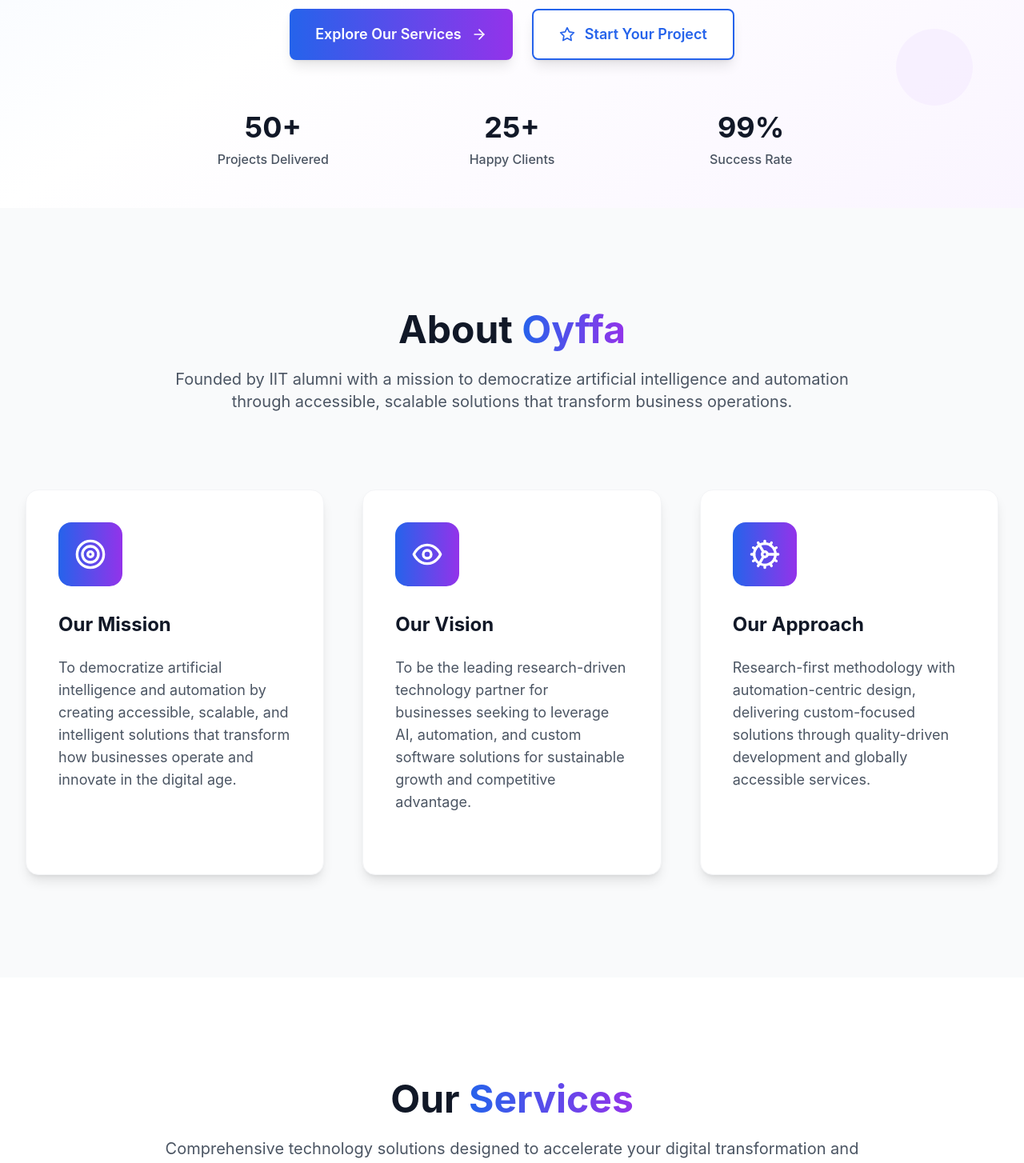
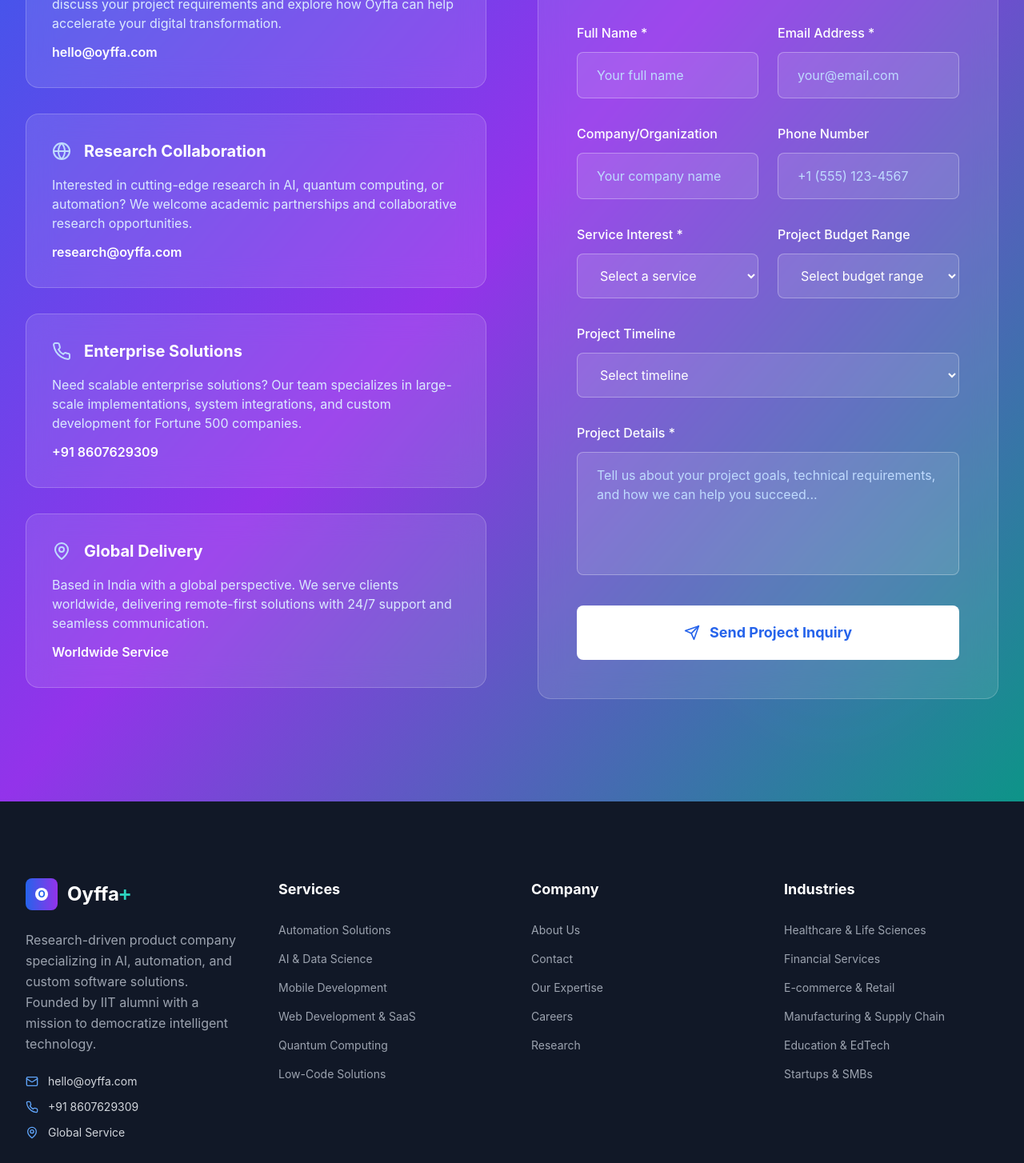
Before and after one commit to Ankit-Dhattarwal/oyffa_webapp, a React (Vite) app: page /contact in a window 1280 px wide. Shown: the part 540-1994 px from the top of the page at 80% size. Built offline with nearby package versions, Linux system fonts and the light colour scheme.

Commit message:
Add React Router for separate URLs

```diff
--- a/package.json
+++ b/package.json
@@ -13,7 +13,8 @@
     "@supabase/supabase-js": "^2.57.4",
     "lucide-react": "^0.344.0",
     "react": "^18.3.1",
-    "react-dom": "^18.3.1"
+    "react-dom": "^18.3.1",
+    "react-router-dom": "^7.9.1"
   },
   "devDependencies": {
     "@eslint/js": "^9.9.1",
--- a/src/App.tsx
+++ b/src/App.tsx
@@ -1,24 +1,29 @@
 import React from 'react';
+import { BrowserRouter as Router, Routes, Route } from 'react-router-dom';
 import Header from './components/Header';
-import Hero from './components/Hero';
-import About from './components/About';
-import Services from './components/Services';
-import Contact from './components/Contact';
+import Home from './pages/Home';
+import AboutUs from './pages/AboutUs';
+import Services from './pages/Services';
+import Contact from './pages/Contact';
 import Footer from './components/Footer';
 import './styles/global.css';
 
 function App() {
   return (
+    <Router>
       <div className="min-h-screen">
         <Header />
         <main>
-        <Hero />
-        <About />
-        <Services />
-        <Contact />
+          <Routes>
+            <Route path="/" element={<Home />} />
+            <Route path="/about-us" element={<AboutUs />} />
+            <Route path="/services" element={<Services />} />
+            <Route path="/contact" element={<Contact />} />
+          </Routes>
         </main>
         <Footer />
       </div>
+    </Router>
   );
 }
 
--- a/src/components/Header.tsx
+++ b/src/components/Header.tsx
@@ -1,9 +1,11 @@
 import React, { useState, useEffect } from 'react';
+import { Link, useLocation } from 'react-router-dom';
 import { Menu, X } from 'lucide-react';
 
 const Header = () => {
   const [isScrolled, setIsScrolled] = useState(false);
   const [isMobileMenuOpen, setIsMobileMenuOpen] = useState(false);
+  const location = useLocation();
 
   useEffect(() => {
     const handleScroll = () => {
@@ -14,17 +16,7 @@ const Header = () => {
     return () => window.removeEventListener('scroll', handleScroll);
   }, []);
 
-  const handleSmoothScroll = (e: React.MouseEvent<HTMLAnchorElement>, targetId: string) => {
-    e.preventDefault();
-    const element = document.getElementById(targetId);
-    if (element) {
-      const headerHeight = 80;
-      const targetPosition = element.offsetTop - headerHeight;
-      window.scrollTo({
-        top: targetPosition,
-        behavior: 'smooth'
-      });
-    }
+  const handleMobileMenuClose = () => {
     setIsMobileMenuOpen(false);
   };
 
@@ -39,7 +31,7 @@ const Header = () => {
       <nav className="max-w-7xl mx-auto px-6 lg:px-8">
         <div className="flex justify-between items-center h-20">
           {/* Logo */}
-          <div className="flex items-center space-x-4 cursor-pointer group">
+          <Link to="/" className="flex items-center space-x-4 cursor-pointer group">
             <div className="w-12 h-12 bg-gradient-to-r from-blue-600 to-purple-600 rounded-xl flex items-center justify-center transform transition-all duration-300 group-hover:scale-105 group-hover:shadow-lg">
               <div className="w-6 h-6 bg-white rounded-full flex items-center justify-center">
                 <span className="text-blue-600 font-bold text-sm">O</span>
@@ -50,25 +42,28 @@ const Header = () => {
                 Oyffa<span className="text-teal-500 font-mono">+</span>
               </h1>
             </div>
-          </div>
+          </Link>
 
           {/* Desktop Navigation */}
           <ul className="hidden md:flex items-center space-x-8 lg:space-x-12">
             {[
-              { href: 'hero', label: 'Home' },
-              { href: 'about', label: 'About' },
-              { href: 'services', label: 'Services' },
-              { href: 'contact', label: 'Contact' }
+              { href: '/', label: 'Home' },
+              { href: '/about-us', label: 'About' },
+              { href: '/services', label: 'Services' },
+              { href: '/contact', label: 'Contact' }
             ].map((item) => (
               <li key={item.href}>
-                <a
-                  href={`#${item.href}`}
-                  onClick={(e) => handleSmoothScroll(e, item.href)}
-                  className="text-gray-700 hover:text-blue-600 font-medium transition-colors duration-200 relative group py-2"
+                <Link
+                  to={item.href}
+                  className={`text-gray-700 hover:text-blue-600 font-medium transition-colors duration-200 relative group py-2 ${
+                    location.pathname === item.href ? 'text-blue-600' : ''
+                  }`}
                 >
                   {item.label}
-                  <span className="absolute bottom-0 left-0 w-0 h-0.5 bg-blue-600 group-hover:w-full transition-all duration-300"></span>
-                </a>
+                  <span className={`absolute bottom-0 left-0 h-0.5 bg-blue-600 group-hover:w-full transition-all duration-300 ${
+                    location.pathname === item.href ? 'w-full' : 'w-0'
+                  }`}></span>
+                </Link>
               </li>
             ))}
           </ul>
@@ -91,19 +86,21 @@ const Header = () => {
           <div className="md:hidden border-t border-gray-200 bg-white/95 backdrop-blur-lg">
             <ul className="py-4 space-y-2">
               {[
-                { href: 'hero', label: 'Home' },
-                { href: 'about', label: 'About' },
-                { href: 'services', label: 'Services' },
-                { href: 'contact', label: 'Contact' }
+                { href: '/', label: 'Home' },
+                { href: '/about-us', label: 'About' },
+                { href: '/services', label: 'Services' },
+                { href: '/contact', label: 'Contact' }
               ].map((item) => (
                 <li key={item.href}>
-                  <a
-                    href={`#${item.href}`}
-                    onClick={(e) => handleSmoothScroll(e, item.href)}
-                    className="block px-6 py-3 text-gray-700 hover:text-blue-600 hover:bg-gray-50 transition-all duration-200 font-medium"
+                  <Link
+                    to={item.href}
+                    onClick={handleMobileMenuClose}
+                    className={`block px-6 py-3 text-gray-700 hover:text-blue-600 hover:bg-gray-50 transition-all duration-200 font-medium ${
+                      location.pathname === item.href ? 'text-blue-600 bg-blue-50' : ''
+                    }`}
                   >
                     {item.label}
-                  </a>
+                  </Link>
                 </li>
               ))}
             </ul>
--- a/src/components/Hero.tsx
+++ b/src/components/Hero.tsx
@@ -1,19 +1,8 @@
 import React from 'react';
+import { Link } from 'react-router-dom';
 import { ArrowRight, Star } from 'lucide-react';
 
 const Hero = () => {
-  const handleScrollToSection = (sectionId: string) => {
-    const element = document.getElementById(sectionId);
-    if (element) {
-      const headerHeight = 80;
-      const targetPosition = element.offsetTop - headerHeight;
-      window.scrollTo({
-        top: targetPosition,
-        behavior: 'smooth'
-      });
-    }
-  };
-
   return (
     <section id="hero" className="relative min-h-screen flex items-center justify-center bg-gradient-to-br from-blue-50 via-white to-purple-50 overflow-hidden pt-20">
       {/* Background Elements */}
@@ -60,21 +49,21 @@ const Hero = () => {
 
         {/* CTA Buttons */}
         <div className="flex flex-col sm:flex-row justify-center gap-6 px-4">
-          <button
-            onClick={() => handleScrollToSection('services')}
+          <Link
+            to="/services"
             className="group bg-gradient-to-r from-blue-600 to-purple-600 text-white px-8 py-4 rounded-lg font-semibold text-lg shadow-lg hover:shadow-xl transform transition-all duration-300 hover:scale-105 hover:-translate-y-1 flex items-center justify-center gap-3 min-w-[220px]"
           >
             Explore Our Services
             <ArrowRight className="h-5 w-5 group-hover:translate-x-1 transition-transform duration-200" />
-          </button>
+          </Link>
 
-          <button
-            onClick={() => handleScrollToSection('contact')}
+          <Link
+            to="/contact"
             className="group bg-white text-blue-600 px-8 py-4 rounded-lg font-semibold text-lg border-2 border-blue-600 shadow-lg hover:shadow-xl transform transition-all duration-300 hover:scale-105 hover:-translate-y-1 hover:bg-blue-600 hover:text-white flex items-center justify-center gap-3 min-w-[220px]"
           >
             <Star className="h-5 w-5 group-hover:rotate-12 transition-transform duration-200" />
             Start Your Project
-          </button>
+          </Link>
         </div>
 
         {/* Stats */}
--- /dev/null
+++ b/src/pages/AboutUs.tsx
@@ -0,0 +1,12 @@
+import React from 'react';
+import About from '../components/About';
+
+const AboutUs = () => {
+  return (
+    <div className="pt-20">
+      <About />
+    </div>
+  );
+};
+
+export default AboutUs;
--- /dev/null
+++ b/src/pages/Contact.tsx
@@ -0,0 +1,12 @@
+import React from 'react';
+import Contact from '../components/Contact';
+
+const ContactPage = () => {
+  return (
+    <div className="pt-20">
+      <Contact />
+    </div>
+  );
+};
+
+export default ContactPage;
--- /dev/null
+++ b/src/pages/Home.tsx
@@ -0,0 +1,18 @@
+import React from 'react';
+import Hero from '../components/Hero';
+import About from '../components/About';
+import Services from '../components/Services';
+import Contact from '../components/Contact';
+
+const Home = () => {
+  return (
+    <>
+      <Hero />
+      <About />
+      <Services />
+      <Contact />
+    </>
+  );
+};
+
+export default Home;
--- /dev/null
+++ b/src/pages/Services.tsx
@@ -0,0 +1,12 @@
+import React from 'react';
+import Services from '../components/Services';
+
+const ServicesPage = () => {
+  return (
+    <div className="pt-20">
+      <Services />
+    </div>
+  );
+};
+
+export default ServicesPage;
```
Also changed, not shown: src/components/Footer.tsx (+16 -6 lines), 1 other file (tests, documents, lock files or other folders). Lines whose indentation alone changed are shown as unchanged.
